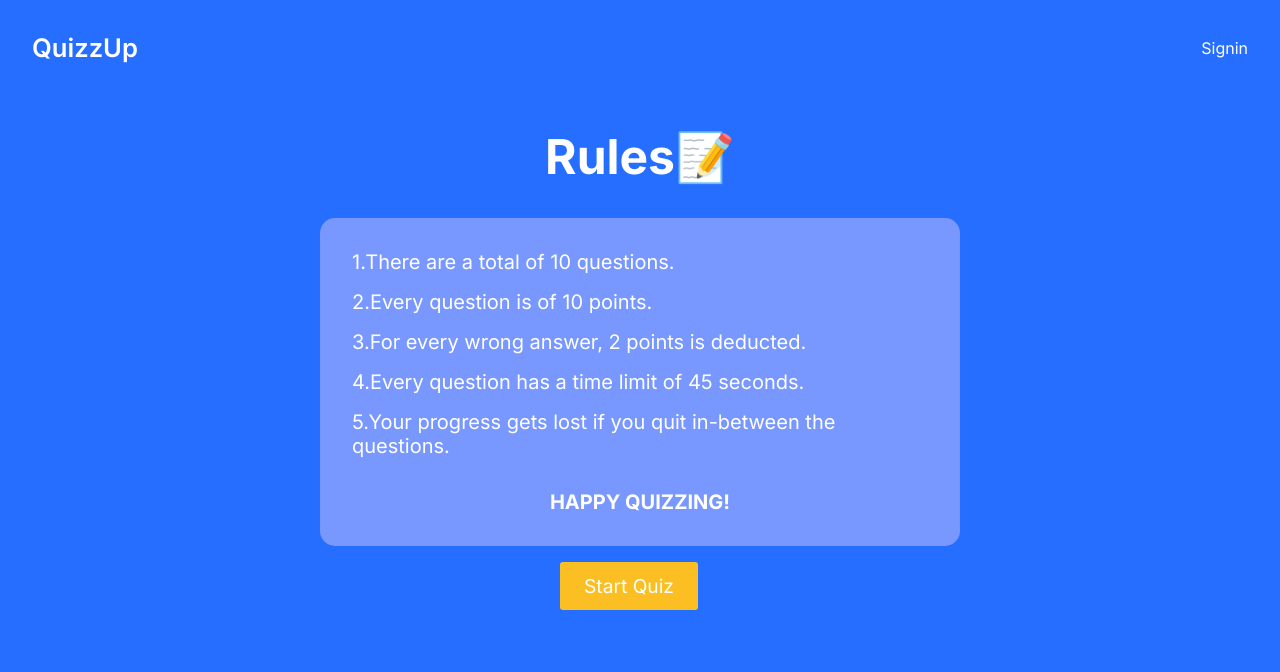
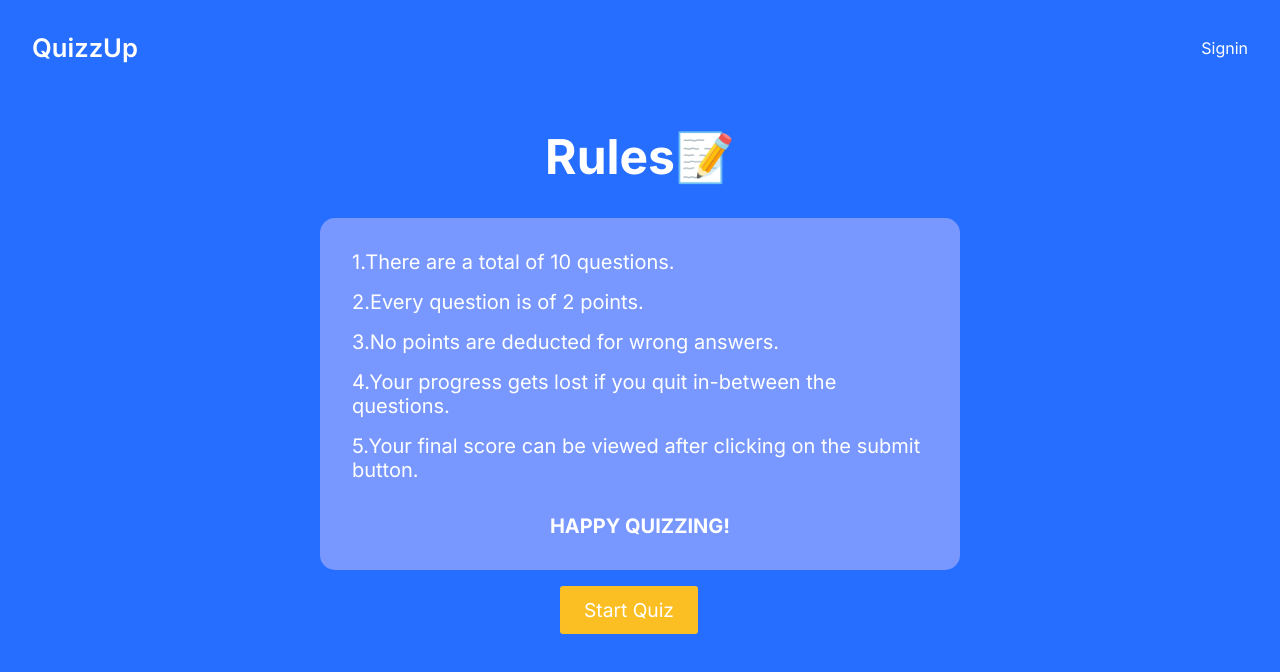
Before and after one commit to thegeorgenikhil/quizz-up-frontend, a React (Create React App) app: page /rules in a window 1280 px wide. Shown: the top 672 px of the page. Built offline with nearby package versions, Linux system fonts and the light colour scheme.

Commit message:
add: loader while submitting

```diff
--- a/src/pages/QuizPage/QuizPage.jsx
+++ b/src/pages/QuizPage/QuizPage.jsx
@@ -1,4 +1,5 @@
 import React, { useEffect, useState } from "react";
+import { Loader } from "../../components";
 import { useDataContext } from "../../context";
 import { actionTypes } from "../../reducers";
 import "./QuizPage.css";
@@ -11,6 +12,7 @@ export const QuizPage = () => {
 
   const [currentQuestion, setCurrentQuestion] = useState({});
   const [answer, setAnswer] = useState("");
+  const [loading, setLoading] = useState(false);
 
   const nextQuestionHandler = () => {
     dataDispatch({
@@ -23,6 +25,7 @@ export const QuizPage = () => {
   };
 
   const submitQuizHandler = async () => {
+    setLoading(true);
     dataDispatch({
       type: SET_ANSWER,
       payload: {
@@ -33,6 +36,7 @@ export const QuizPage = () => {
       ...userAnswers,
       { questionId: currentQuestion._id, answer: answer },
     ]);
+    setLoading(false);
   };
 
   useEffect(() => {
@@ -80,7 +84,7 @@ export const QuizPage = () => {
                 className="btn bg-warning text-center btn-bg-yellow"
                 onClick={submitQuizHandler}
               >
-                Submit Quiz
+                {loading ? <Loader /> : "Submit Quiz"}
               </button>
             ))}
         </div>
--- a/src/pages/Rules/Rules.jsx
+++ b/src/pages/Rules/Rules.jsx
@@ -48,15 +48,16 @@ export const Rules = () => {
           <li className="list-rule-item">
             1.There are a total of 10 questions.
           </li>
-          <li className="list-rule-item">2.Every question is of 10 points.</li>
+          <li className="list-rule-item">2.Every question is of 2 points.</li>
           <li className="list-rule-item">
-            3.For every wrong answer, 2 points is deducted.
+            3.No points are deducted for wrong answers.
           </li>
           <li className="list-rule-item">
-            4.Every question has a time limit of 45 seconds.
+            4.Your progress gets lost if you quit in-between the questions.
           </li>
           <li className="list-rule-item">
-            5.Your progress gets lost if you quit in-between the questions.
+            5.Your final score can be viewed after clicking on the submit
+            button.
           </li>
         </ul>
         <p className="text-center font-bold">HAPPY QUIZZING!</p>
```
